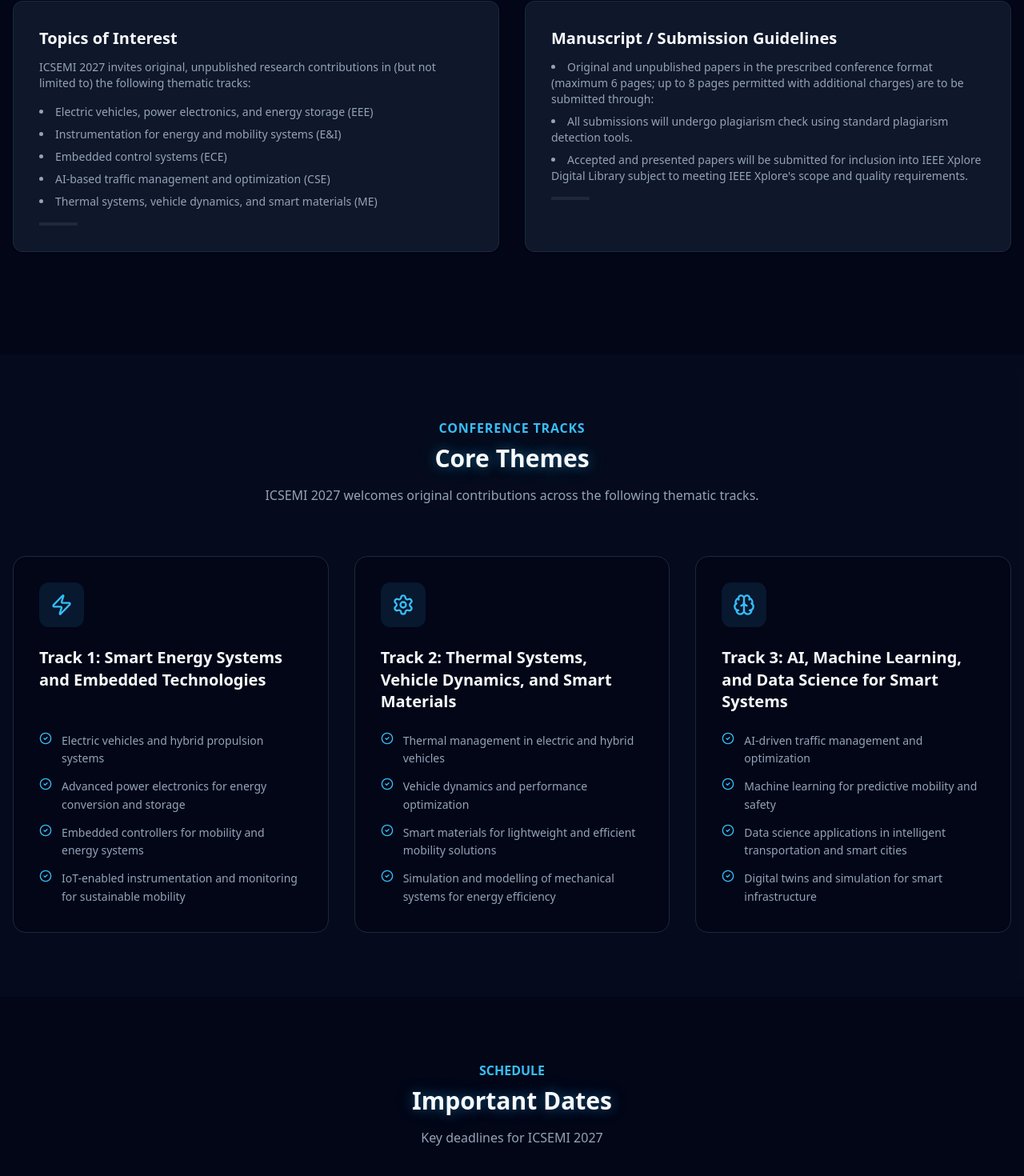
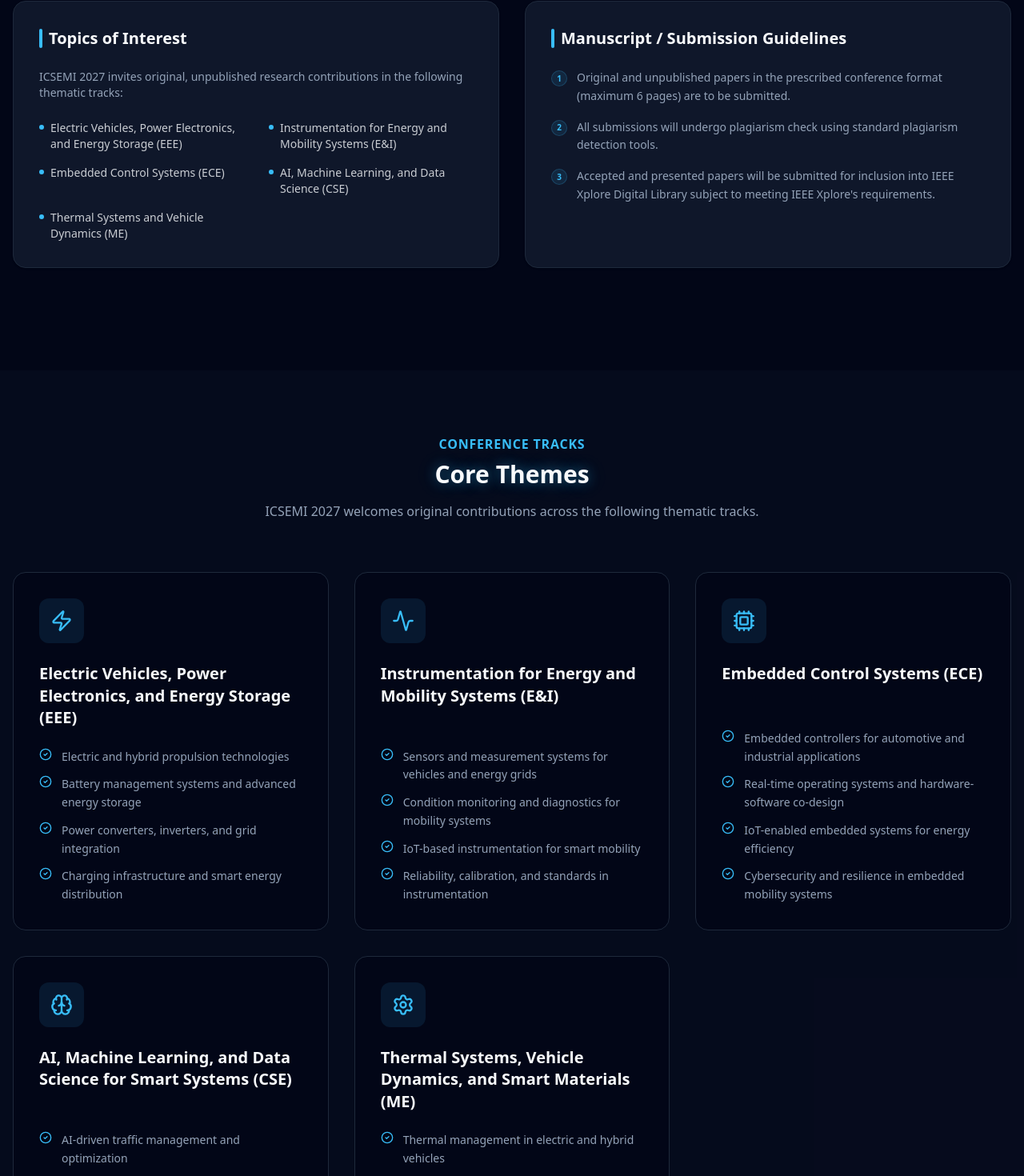
Before and after one commit to chavaratechsolutions/IEEE, a Next.js app: page / in a window 1280 px wide. Shown: the part 3858-5328 px from the top of the page at 80% size. Built offline with nearby package versions, Linux system fonts and the light colour scheme.

Commit message:
feat: detailed conference tracks and redesigned CFP topics section

```diff
--- a/src/components/sections/CFPSection.tsx
+++ b/src/components/sections/CFPSection.tsx
@@ -21,53 +21,64 @@ export default function CFPSection() {
                 </motion.div>
 
                 <div className="grid md:grid-cols-2 gap-8 mb-12">
-                    {([
+                    {[
                         {
                             title: "Topics of Interest",
                             content: (
-                                <>
-                                    <p className="mb-4">ICSEMI 2027 invites original, unpublished research contributions in (but not limited to) the following thematic tracks:</p>
-                                    <ul className="list-disc list-inside space-y-2 text-left">
-                                        <li>Electric vehicles, power electronics, and energy storage (EEE)</li>
-                                        <li>Instrumentation for energy and mobility systems (E&I)</li>
-                                        <li>Embedded control systems (ECE)</li>
-                                        <li>AI-based traffic management and optimization (CSE)</li>
-                                        <li>Thermal systems, vehicle dynamics, and smart materials (ME)</li>
-                                    </ul>
-                                </>
+                                <div className="space-y-6">
+                                    <p className="text-muted-foreground">ICSEMI 2027 invites original, unpublished research contributions in the following thematic tracks:</p>
+                                    <div className="grid sm:grid-cols-2 gap-x-8 gap-y-4 text-left">
+                                        {[
+                                            "Electric Vehicles, Power Electronics, and Energy Storage (EEE)",
+                                            "Instrumentation for Energy and Mobility Systems (E&I)",
+                                            "Embedded Control Systems (ECE)",
+                                            "AI, Machine Learning, and Data Science (CSE)",
+                                            "Thermal Systems and Vehicle Dynamics (ME)"
+                                        ].map((track, i) => (
+                                            <div key={i} className="flex items-start gap-2 group/track">
+                                                <div className="w-1.5 h-1.5 rounded-full bg-primary mt-1.5 shrink-0 group-hover/track:scale-125 transition-transform" />
+                                                <span className="text-sm font-medium text-foreground/80 group-hover/track:text-primary transition-colors">{track}</span>
+                                            </div>
+                                        ))}
+                                    </div>
+                                </div>
                             )
                         },
                         {
                             title: "Manuscript / Submission Guidelines",
                             content: (
-                                <ul className="list-disc list-inside space-y-2 text-left">
-                                    <li>Original and unpublished papers in the prescribed conference format (maximum 6 pages; up to 8 pages permitted with additional charges) are to be submitted through:</li>
-                                    <li>All submissions will undergo plagiarism check using standard plagiarism detection tools.</li>
-                                    <li>Accepted and presented papers will be submitted for inclusion into IEEE Xplore Digital Library subject to meeting IEEE Xplore&apos;s scope and quality requirements.</li>
+                                <ul className="space-y-4 text-left">
+                                    {[
+                                        "Original and unpublished papers in the prescribed conference format (maximum 6 pages) are to be submitted.",
+                                        "All submissions will undergo plagiarism check using standard plagiarism detection tools.",
+                                        "Accepted and presented papers will be submitted for inclusion into IEEE Xplore Digital Library subject to meeting IEEE Xplore's requirements."
+                                    ].map((guideline, i) => (
+                                        <li key={i} className="flex items-start gap-3 group/item">
+                                            <div className="w-5 h-5 rounded-full bg-primary/10 border border-primary/20 flex items-center justify-center text-[10px] font-bold text-primary mt-0.5 shrink-0 group-hover/item:bg-primary group-hover/item:text-white transition-colors">
+                                                {i + 1}
+                                            </div>
+                                            <span className="text-sm leading-relaxed">{guideline}</span>
+                                        </li>
+                                    ))}
                                 </ul>
                             )
-                        },
-                        //  { title: "Poster Sessions", desc: "Work-in-progress and late-breaking results" }
-                    ] as any[]).map((item, index) => (
+                        }
+                    ].map((item, index) => (
                         <motion.div
                             key={index}
                             initial={{ opacity: 0, y: 20 }}
                             whileInView={{ opacity: 1, y: 0 }}
                             viewport={{ once: true }}
                             transition={{ duration: 0.5, delay: index * 0.1 }}
-                            className="p-8 bg-card rounded-xl border border-border hover:border-primary/50 transition-colors group cursor-pointer shadow-sm hover:shadow-md"
+                            className="p-8 bg-card rounded-2xl border border-border hover:border-primary/50 transition-all group shadow-sm hover:shadow-xl hover:-translate-y-1"
                         >
-                            <h3 className="text-xl font-semibold mb-3 group-hover:text-primary transition-colors">{item.title}</h3>
-                            {item.content ? (
-                                <div className="text-sm text-muted-foreground mb-4">
-                                    {item.content}
-                                </div>
-                            ) : (
-                                <p className="text-sm text-muted-foreground mb-4">
-                                    Submit your {item.desc.toLowerCase()} for review by our expert panel.
-                                </p>
-                            )}
-                            <div className="h-1 w-12 bg-border group-hover:bg-primary transition-all" />
+                            <h3 className="text-xl font-bold mb-6 group-hover:text-primary transition-colors flex items-center gap-2">
+                                <div className="w-1 h-6 bg-primary rounded-full" />
+                                {item.title}
+                            </h3>
+                            <div className="text-sm text-muted-foreground">
+                                {item.content}
+                            </div>
                         </motion.div>
                     ))}
                 </div>
--- a/src/components/sections/TracksSection.tsx
+++ b/src/components/sections/TracksSection.tsx
@@ -1,37 +1,57 @@
 "use client";
 
 import { motion } from "framer-motion";
-import { Zap, Settings, Brain, CheckCircle2 } from "lucide-react";
+import { Zap, Settings, Brain, CheckCircle2, Activity, Cpu } from "lucide-react";
 
 const tracks = [
     {
         icon: Zap,
-        title: "Track 1: Smart Energy Systems and Embedded Technologies",
+        title: "Electric Vehicles, Power Electronics, and Energy Storage (EEE)",
         points: [
-            "Electric vehicles and hybrid propulsion systems",
-            "Advanced power electronics for energy conversion and storage",
-            "Embedded controllers for mobility and energy systems",
-            "IoT-enabled instrumentation and monitoring for sustainable mobility"
+            "Electric and hybrid propulsion technologies",
+            "Battery management systems and advanced energy storage",
+            "Power converters, inverters, and grid integration",
+            "Charging infrastructure and smart energy distribution"
+        ]
+    },
+    {
+        icon: Activity,
+        title: "Instrumentation for Energy and Mobility Systems (E&I)",
+        points: [
+            "Sensors and measurement systems for vehicles and energy grids",
+            "Condition monitoring and diagnostics for mobility systems",
+            "IoT-based instrumentation for smart mobility",
+            "Reliability, calibration, and standards in instrumentation"
+        ]
+    },
+    {
+        icon: Cpu,
+        title: "Embedded Control Systems (ECE)",
+        points: [
+            "Embedded controllers for automotive and industrial applications",
+            "Real-time operating systems and hardware-software co-design",
+            "IoT-enabled embedded systems for energy efficiency",
+            "Cybersecurity and resilience in embedded mobility systems"
+        ]
+    },
+    {
+        icon: Brain,
+        title: "AI, Machine Learning, and Data Science for Smart Systems (CSE)",
+        points: [
+            "AI-driven traffic management and optimization",
+            "Machine learning for predictive maintenance and safety",
+            "Data science applications in intelligent transportation and smart cities",
+            "Digital twins, simulation, and decision support systems"
         ]
     },
     {
         icon: Settings,
-        title: "Track 2: Thermal Systems, Vehicle Dynamics, and Smart Materials",
+        title: "Thermal Systems, Vehicle Dynamics, and Smart Materials (ME)",
         points: [
             "Thermal management in electric and hybrid vehicles",
-            "Vehicle dynamics and performance optimization",
+            "Vehicle dynamics, control, and performance optimization",
             "Smart materials for lightweight and efficient mobility solutions",
-            "Simulation and modelling of mechanical systems for energy efficiency"
-        ]
-    },
-    {
-        icon: Brain,
-        title: "Track 3: AI, Machine Learning, and Data Science for Smart Systems",
-        points: [
-            "AI-driven traffic management and optimization",
-            "Machine learning for predictive mobility and safety",
-            "Data science applications in intelligent transportation and smart cities",
-            "Digital twins and simulation for smart infrastructure"
+            "Modelling and simulation of mechanical systems for energy efficiency"
         ]
     }
 ];
@@ -54,7 +74,7 @@ export default function TracksSection() {
                     </p>
                 </motion.div>
 
-                <div className="grid lg:grid-cols-3 gap-8">
+                <div className="grid md:grid-cols-2 lg:grid-cols-3 gap-8">
                     {tracks.map((track, index) => (
                         <motion.div
                             key={index}
```
